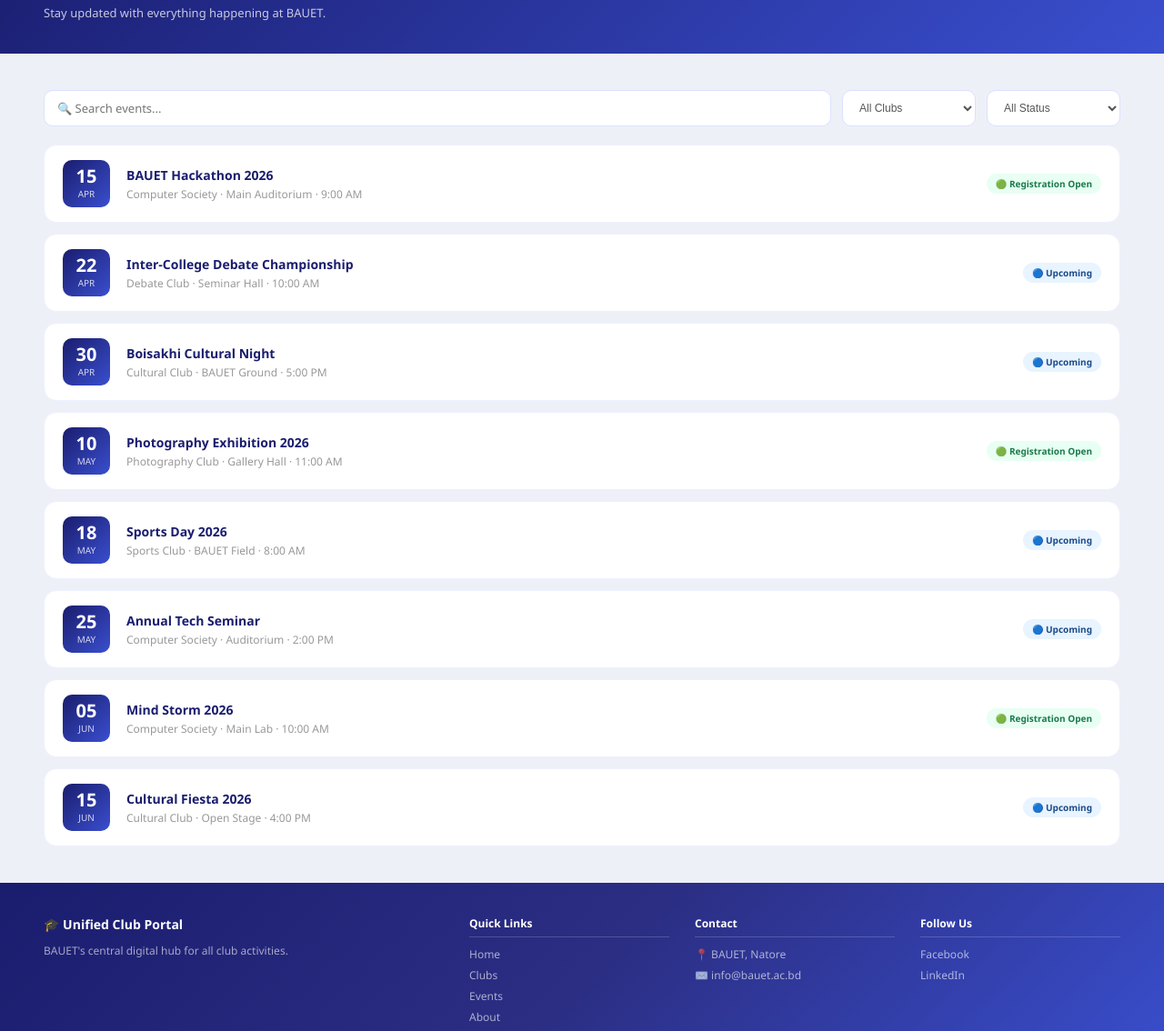
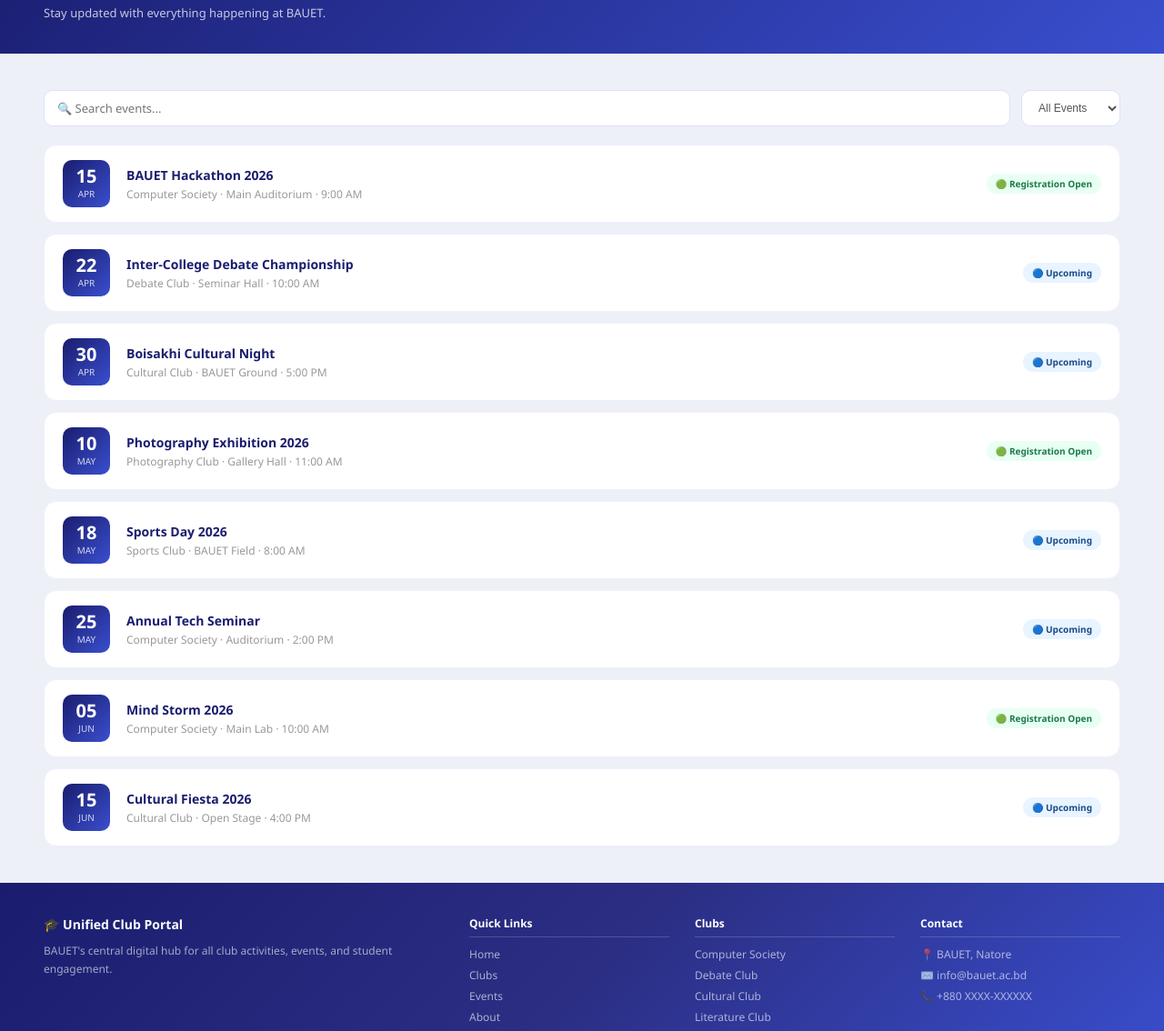
Before and after one commit to rafikun2523-er/club-integrating-website, a website: page html code/events.html in a window 1280 px wide. Shown: the part 166-1300 px from the top of the page at 91% size. Drawn offline with Linux system fonts and the light colour scheme.

Commit message:
Fixed event page

```diff
--- a/html code/events.html
+++ b/html code/events.html
@@ -6,8 +6,11 @@
   <title>Events — Unified Club Portal BAUET</title>
   <link rel="stylesheet" href="../css/style.css">
   <link rel="stylesheet" href="../css/events.css">
+  <link href="https://fonts.googleapis.com/css2?family=Playfair+Display:wght@700;800&family=DM+Sans:wght@400;500;600&display=swap" rel="stylesheet">
+  <link rel="stylesheet" href="https://cdnjs.cloudflare.com/ajax/libs/font-awesome/6.5.0/css/all.min.css"/>
 </head>
 <body>
+
 <nav class="navbar">
   <a class="nav-logo" href="index.html">
     <div class="logo-circle">LOGO</div>
@@ -18,7 +21,7 @@
     <a class="nav-link" href="../html code/club.html">Clubs</a>
     <a class="nav-link active" href="events.html">Events</a>
     <a class="nav-link" href="../html code/about.html">About</a>
-    <a class="nav-link" href="../html code/admin.html">Admin</a>
+    <a class="nav-link" href="../html code/admin-login.html">Admin</a>
   </div>
 </nav>
 
@@ -31,29 +34,46 @@
 <div class="section bg-light">
   <div class="events-filter">
     <input type="text" id="search-input" placeholder="🔍 Search events..." oninput="filterEvents()">
-    <select id="club-filter" onchange="filterEvents()">
-      <option value="">All Clubs</option>
-      <option value="Computer Society">Computer Society</option>
-      <option value="Debate Club">Debate Club</option>
-      <option value="Cultural Club">Cultural Club</option>
-      <option value="Photography Club">Photography Club</option>
-      <option value="Sports Club">Sports Club</option>
-    </select>
     <select id="status-filter" onchange="filterEvents()">
-      <option value="">All Status</option>
-      <option value="open">Registration Open</option>
-      <option value="soon">Upcoming</option>
+      <option value="">All Events</option>
+      <option value="upcoming">Upcoming</option>
+      <option value="completed">Completed</option>
     </select>
   </div>
   <div class="events-list" id="events-container"></div>
 </div>
-
 <footer class="footer">
   <div class="footer-grid">
-    <div><div class="footer-brand">🎓 Unified Club Portal</div><div class="footer-about">BAUET's central digital hub for all club activities.</div></div>
-    <div><div class="footer-col-title">Quick Links</div><div class="footer-links"><a class="footer-link" href="index.html">Home</a><a class="footer-link" href="clubs.html">Clubs</a><a class="footer-link" href="events.html">Events</a><a class="footer-link" href="about.html">About</a></div></div>
-    <div><div class="footer-col-title">Contact</div><div class="footer-links"><span class="footer-link">📍 BAUET, Natore</span><span class="footer-link">✉️ info@bauet.ac.bd</span></div></div>
-    <div><div class="footer-col-title">Follow Us</div><div class="footer-links"><span class="footer-link">Facebook</span><span class="footer-link">LinkedIn</span></div></div>
+    <div>
+      <div class="footer-brand">🎓 Unified Club Portal</div>
+      <div class="footer-about">BAUET's central digital hub for all club activities, events, and student engagement.</div>
+    </div>
+    <div>
+      <div class="footer-col-title">Quick Links</div>
+      <div class="footer-links">
+        <a class="footer-link" href="index.html">Home</a>
+        <a class="footer-link" href="../html code/club.html">Clubs</a>
+        <a class="footer-link" href="../html code/events.html">Events</a>
+        <a class="footer-link" href="../html code/about.html">About</a>
+      </div>
+    </div>
+    <div>
+      <div class="footer-col-title">Clubs</div>
+      <div class="footer-links">
+        <a class="footer-link" href="../html code/cse.html">Computer Society</a>
+        <a class="footer-link" href="../html code/debate.html">Debate Club</a>
+        <a class="footer-link" href="../html code/cultural.html">Cultural Club</a>
+        <a class="footer-link" href="../html code/llcb.html">Literature Club</a>
+      </div>
+    </div>
+    <div>
+      <div class="footer-col-title">Contact</div>
+      <div class="footer-links">
+        <span class="footer-link">📍 BAUET, Natore</span>
+        <span class="footer-link">✉️ info@bauet.ac.bd</span>
+        <span class="footer-link">📞 +880 XXXX-XXXXXX</span>
+      </div>
+    </div>
   </div>
   <div class="footer-bottom">© 2026 Unified Club Portal, BAUET · All Rights Reserved</div>
 </footer>
```
